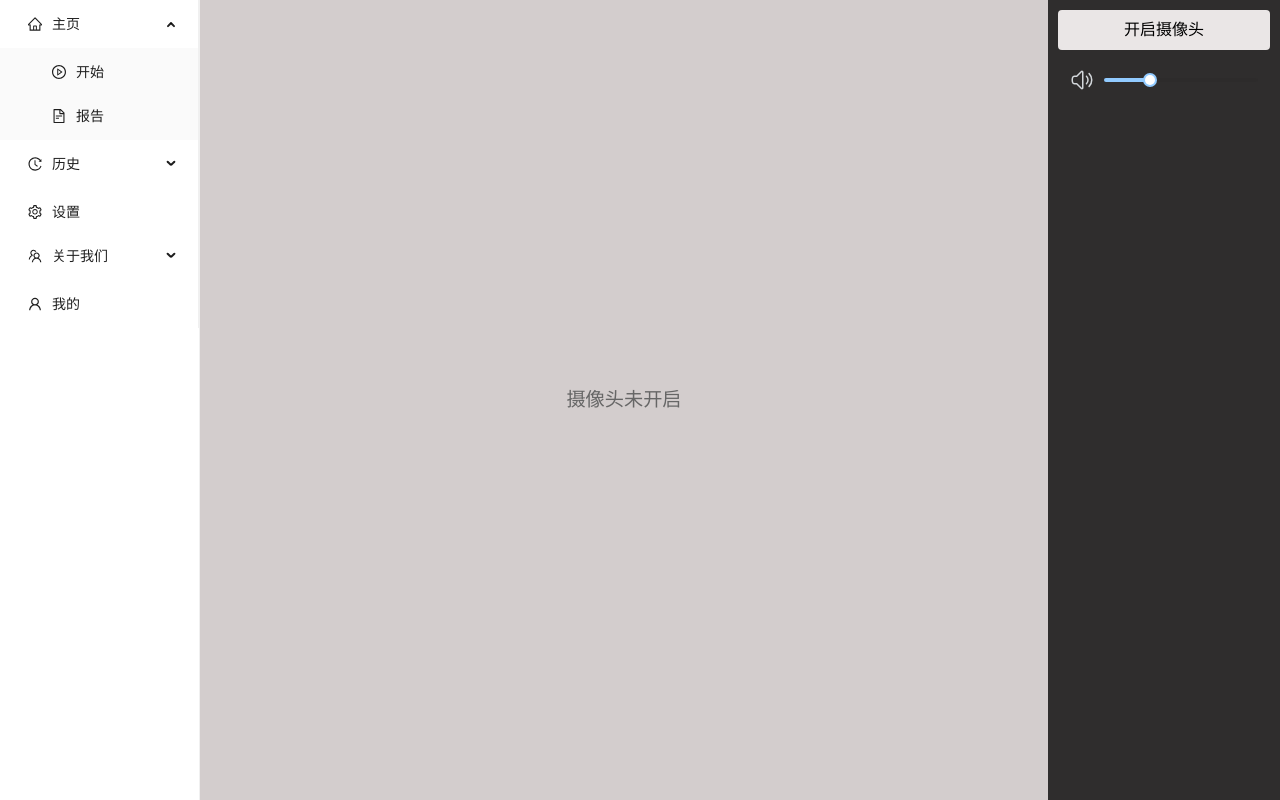
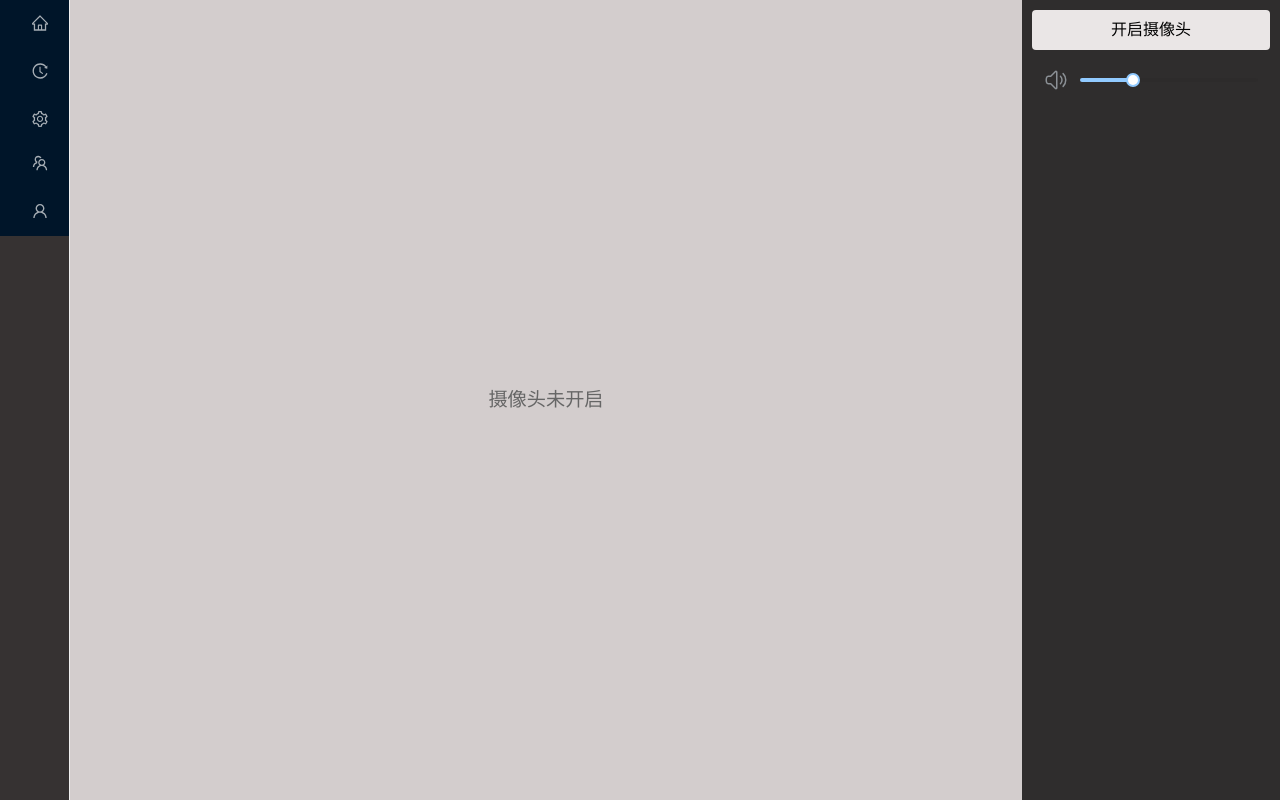
Before and after one commit to NightRain5212/test1, a Vue app in the folder interview-aissistant/: page / in a window 1280 px wide. Built offline with nearby package versions, Linux system fonts and the light colour scheme; sample sign-in values are in the browser's storage.

Commit message:
优化样式和功能

```diff
--- a/interview-aissistant/src/App.vue
+++ b/interview-aissistant/src/App.vue
@@ -3,7 +3,7 @@
     <div class="left-main-menu" ref="sidebar" :style="{ width: sidebarWidth + 'px' }">
       <div class="drag-handle" @mousedown="startDrag"></div>
       <a-menu v-model:selectedKeys="menuState.selectedKeys" mode="inline" :inlineCollapsed="collapsed"
-        :open-keys="menuState.openKeys" :items="items" @openChange="onOpenChange" @select="handleMenuSelect" />
+        :open-keys="menuState.openKeys" :items="items" @openChange="onOpenChange" @select="handleMenuSelect" theme="dark"/>
     </div>
     <div class="right-main-content">
         <router-view />
@@ -59,7 +59,7 @@ const items = reactive([
 
 // 菜单状态管理
 const menuState = reactive({
-  openKeys: ['sub1'],
+  openKeys: [],
   selectedKeys: []
 });
 
@@ -82,14 +82,14 @@ const handleMenuSelect = ({ key }) => {
 };
 
 // 侧边栏拖动逻辑
-const sidebarWidth = ref(200); // 初始宽度
+const sidebarWidth = ref(70); // 初始宽度
 const minWidth = 70; // 最小宽度(只显示图标)
 const maxWidth = 200; // 最大宽度
 const isDragging = ref(false);
 const startX = ref(0);
 const startWidth = ref(0);
 const sidebar = ref(null);
-const collapsed = ref(false);
+const collapsed = ref(true);
 
 const startDrag = (e) => {
   isDragging.value = true;
@@ -111,7 +111,7 @@ const handleDrag = (e) => {
 
   sidebarWidth.value = newWidth;
 //宽度过小时，自动折叠
-  if (sidebarWidth.value < minWidth) collapsed.value = true;
+  if (sidebarWidth.value <= minWidth) collapsed.value = true;
   else collapsed.value = false;
 };
 
@@ -142,12 +142,12 @@ onUnmounted(() => {
   box-sizing: border-box;
   font-family: "Poppins", sans-serif;
   display: flex; /* 只需要写一次 */
+  background-color: rgb(54, 50, 50);
 }
 .left-main-menu {
   position: relative;
   height: 100%;
   border-right: 1px solid #f0f0f0;
-  background: #fff;
   transition: width 0.2s;
   flex-shrink: 0;//防止收缩
   overflow: hidden;//溢出隐藏
--- a/interview-aissistant/src/components/Graph.vue
+++ b/interview-aissistant/src/components/Graph.vue
@@ -1,17 +1,17 @@
 <template>
   <div class="chart-container" ref="chartContainer">
     <!-- 右上角控制按钮 -->
-    <div class="control-panel">
+    <span class="control-panel">
       <button @click="resetView">
-        <i class="icon-reset"></i> 重置视图
+        <i class="btn-reset"></i> 重置视图
       </button>
-      <button @click="toggle2D3D">
-        <i class="icon-2d3d"></i> {{ is2D ? '3D模式' : '2D模式' }}
+      <button @click="toggle2D">
+        <i class="btn-2d"></i> {{ is2D ? '3D模式' : '2D模式' }}
       </button>
-    </div>
+    </span>
 
     <!-- ECharts容器 -->
-    <div ref="chartEl" class="chart-3d"></div>
+    <div ref="chartE" class="chart-3d"></div>
   </div>
 </template>
 
@@ -20,7 +20,7 @@ import * as echarts from 'echarts';
 import 'echarts-gl';
 import { ref, onMounted, onBeforeUnmount } from 'vue';
 
-const chartEl = ref(null);
+const chartE = ref(null);
 const chartContainer = ref(null);
 let chartInstance = null;
 const is2D = ref(false);
@@ -41,13 +41,13 @@ const mockData = () => {
 
 // 初始化图表
 const initChart = () => {
-  chartInstance = echarts.init(chartEl.value, 'dark');
+  chartInstance = echarts.init(chartE.value, 'dark');
 
   const option = {
     backgroundColor: '#1a1a1a',
     tooltip: {},
     visualMap: {
-      show: false,
+      show: true,
       dimension: 3,
       min: 0,
       max: 10,
@@ -57,22 +57,22 @@ const initChart = () => {
     },
     xAxis3D: {
       type: 'value',
-      name: 'X轴',
+      name: 'X',
       axisLine: { lineStyle: { color: '#aaa' } }
     },
     yAxis3D: {
       type: 'value',
-      name: 'Y轴',
+      name: 'Y',
       axisLine: { lineStyle: { color: '#aaa' } }
     },
     zAxis3D: {
       type: 'value',
-      name: 'Z轴',
+      name: 'Z',
       axisLine: { lineStyle: { color: '#aaa' } }
     },
     grid3D: {
       viewControl: {
-        autoRotate: false,
+        autoRotate: true,
         rotateSensitivity: 1,  // 旋转灵敏度
         zoomSensitivity: 0.8,  // 缩放灵敏度
         distance: 150,         // 初始距离
@@ -121,6 +121,7 @@ const initChart = () => {
 
 // 重置视图
 const resetView = () => {
+  //多次使用setOption只会合并
   chartInstance.setOption({
     grid3D: {
       viewControl: {
@@ -133,7 +134,7 @@ const resetView = () => {
 };
 
 // 切换2D/3D
-const toggle2D3D = () => {
+const toggle2D = () => {
   is2D.value = !is2D.value;
   chartInstance.setOption({
     grid3D: {
@@ -177,13 +178,17 @@ onBeforeUnmount(() => {
     right: 20px;
     z-index: 10;
     display: flex;
+    flex-direction: column;
     gap: 10px;
-
+    border-color:rgb(232, 228, 228);
+    border-style: solid;
+    border-radius: 4px;
+    border-width:0.5px;
     button {
       padding: 6px 12px;
       background: rgba(0, 0, 0, 0.7);
       color: #fff;
-      border: 1px solid #444;
+      border: 1px solid #8a8181;
       border-radius: 4px;
       cursor: pointer;
       transition: all 0.3s;
--- a/interview-aissistant/src/main.js
+++ b/interview-aissistant/src/main.js
@@ -6,6 +6,7 @@ import router from './router'//router是一个文件夹
 import 'ant-design-vue/dist/reset.css' // 引入ant-design-vue的全局样式
 const app = createApp(App)
 const pinia = createPinia()
+
 app.use(Antd) // 使用Ant Design Vue
 app.use(router)
 app.use(pinia); // 注册 Pinia状态管理
--- a/interview-aissistant/src/views/HomeView.vue
+++ b/interview-aissistant/src/views/HomeView.vue
@@ -1,6 +1,6 @@
 <template>
   <!-- 用于显示模态框的时候判断鼠标点击是否有效 -->
-  <div class="home"  :style="{ 'pointer-events': isModalOpen ? 'none' : 'auto' }">
+  <div class="home" :style="{ 'pointer-events': isModalOpen ? 'none' : 'auto' }">
     <div class="viewarea">
       <!-- 摄像头视频显示区域 -->
       <video ref="cameraVideo" autoplay muted class="camera" v-show="isCameraActive"></video>
@@ -21,21 +21,22 @@
         保存
       </button>
       <div class="sound-slider">
-        <div class="icon">
+        <i class="sound-icon">
+          <!-- 音量开启图标（当 sliderValue > 0 时显示） -->
           <svg v-if="sliderValue > 0" xmlns="http://www.w3.org/2000/svg" fill="none" viewBox="0 0 24 24"
-            stroke-width="1.5" stroke="currentColor" class="size-6">
+            stroke-width="1.5" stroke="currentColor">
             <path stroke-linecap="round" stroke-linejoin="round"
               d="M19.114 5.636a9 9 0 0 1 0 12.728M16.463 8.288a5.25 5.25 0 0 1 0 7.424M6.75 8.25l4.72-4.72a.75.75 0 0 1 1.28.53v15.88a.75.75 0 0 1-1.28.53l-4.72-4.72H4.51c-.88 0-1.704-.507-1.938-1.354A9.009 9.009 0 0 1 2.25 12c0-.83.112-1.633.322-2.396C2.806 8.756 3.63 8.25 4.51 8.25H6.75Z" />
           </svg>
+          <!-- 静音图标（当 sliderValue = 0 时显示） -->
           <svg v-else xmlns="http://www.w3.org/2000/svg" fill="none" viewBox="0 0 24 24" stroke-width="1.5"
-            stroke="currentColor" class="size-6">
+            stroke="currentColor">
             <path stroke-linecap="round" stroke-linejoin="round"
               d="M17.25 9.75 19.5 12m0 0 2.25 2.25M19.5 12l2.25-2.25M19.5 12l-2.25 2.25m-10.5-6 4.72-4.72a.75.75 0 0 1 1.28.53v15.88a.75.75 0 0 1-1.28.53l-4.72-4.72H4.51c-.88 0-1.704-.507-1.938-1.354A9.009 9.009 0 0 1 2.25 12c0-.83.112-1.633.322-2.396C2.806 8.756 3.63 8.25 4.51 8.25H6.75Z" />
           </svg>
-        </div>
-        <div class="slider">
-          <a-slider v-model:value="sliderValue" :min="0" :max="100" />
-        </div>
+        </i>
+        <!-- Ant Design 滑块 -->
+        <a-slider v-model:value="sliderValue" :min="0" :max="100" class="slider" />
       </div>
     </div>
   </div>
@@ -406,18 +407,25 @@ const handleCancel = () => {
 
 .sound-slider {
   display: flex;
+  /* 启用 Flex 布局 */
   align-items: center;
   /* 垂直居中 */
-  gap: 10px;
-  /* 图标和滑块间距 */
+  gap: 12px;
+  /* 图标和滑块之间的间距 */
   padding: 8px 12px;
+  /* 内边距 */
+  border-radius: 4px;
 
-  .icon {
+  /* 圆角（可选） */
+  .sound-icon {
     flex-shrink: 0;
     /* 防止图标被压缩 */
     width: 24px;
+    /* 图标宽度 */
     height: 24px;
-    color: #e2e7ebe9;
+    /* 图标高度 */
+    color: #8b9095;
+    /* 图标颜色 */
   }
 
   .slider {
@@ -425,11 +433,23 @@ const handleCancel = () => {
     /* 滑块占据剩余空间 */
   }
 
-  /* 调整antd滑块样式（可选） */
+  /* 调整 Ant Design 滑块样式 */
   .ant-slider {
     margin: 0;
+    /* 去除默认外边距 */
+  }
+
+  .ant-slider-track {
+    background-color: #848b93;
+    /* 滑块轨道颜色 */
+  }
+
+  .ant-slider-handle {
+    border-color: #5e6266;
+    /* 滑块手柄颜色 */
   }
 }
+
 .modal-mask {
   position: fixed;
   top: 50%;
```
